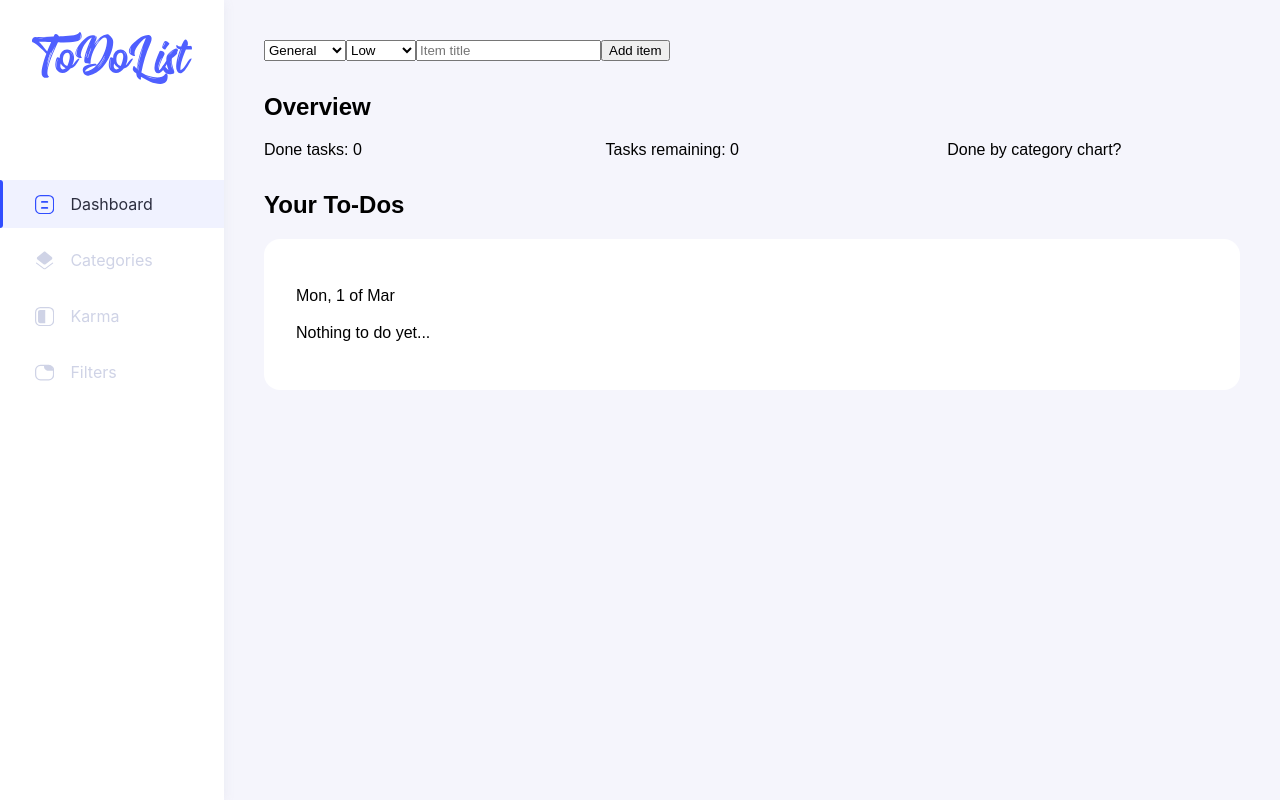
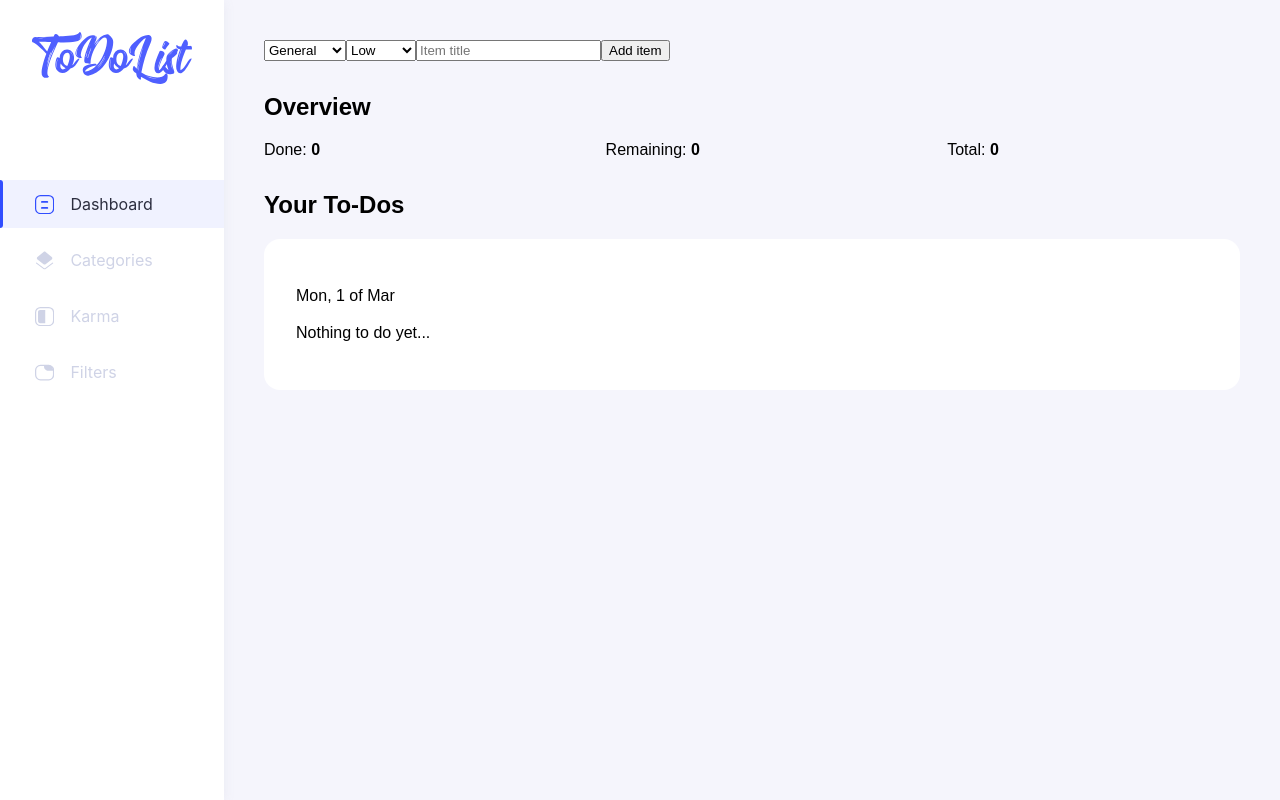
Before and after one commit to An1mus/merntodo, a React (Create React App) app: page /#/ in a window 1280 px wide. Built offline with nearby package versions, Linux system fonts and the light colour scheme.

Commit message:
Updated overview data

```diff
--- a/src/components/Todo/Overview.tsx
+++ b/src/components/Todo/Overview.tsx
@@ -24,9 +24,9 @@ const Overview: React.FC<OverviewProps> = ({todos}) => {
             <h2>Overview</h2>
 
             <ChartsContainer>
-                <div>Done tasks: {todos.filter(item => item.isChecked).length}</div>
-                <div>Tasks remaining: {todos.filter(item => !item.isChecked).length}</div>
-                <div>Done by category chart?</div>
+                <div>Done: <b>{todos.filter(item => item.isChecked).length}</b></div>
+                <div>Remaining: <b>{todos.filter(item => !item.isChecked).length}</b></div>
+                <div>Total: <b>{todos.length}</b></div>
             </ChartsContainer>
         </OverviewContainer>
     )
```
